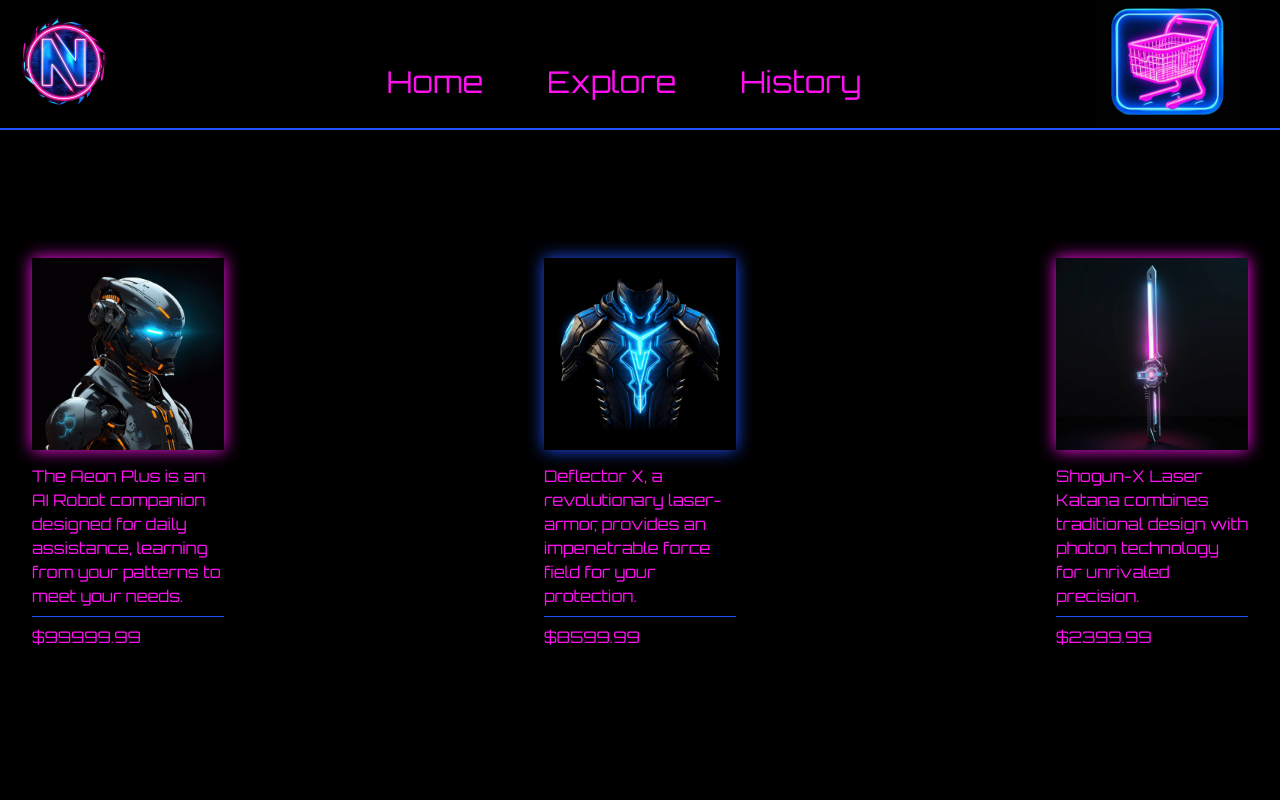
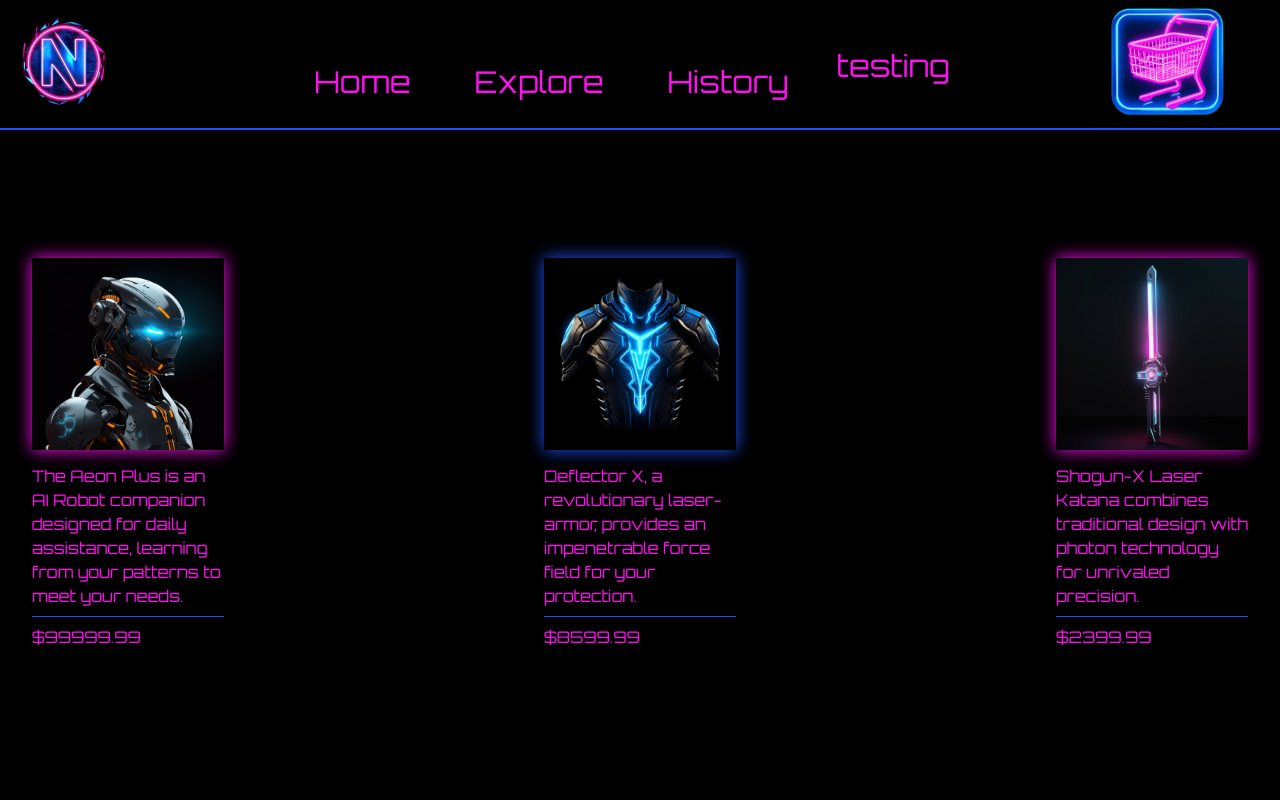
Before and after one commit to OblivionNoirV2/NeonNights, a React (Create React App) app: page / in a window 1280 px wide. Shown: the top 800 px of the page. Built offline with nearby package versions, Linux system fonts and the light colour scheme.

Commit message:
set up context provider

```diff
--- a/src/App.tsx
+++ b/src/App.tsx
@@ -1,12 +1,13 @@
 import React from 'react';
 import logo from './logo.svg';
-import { useState, useEffect } from 'react';
+import { useState, useEffect, useContext } from 'react';
 import './Sparkles.css';
 import { Link, Routes, Route } from 'react-router-dom';
 import Checkout from './Checkout';
 import Home from './Home';
 import Explore from './Sorting';
 import History from './History';
+import { CartContext } from './Context';
 //Want big night, synthy, future club vibes. Dark
 
 //do a cool gradient thing
@@ -42,7 +43,7 @@ const ReallyCoolScrollingText = () => {
     //Cleanup interval on unmount
     return () => clearInterval(intervalId);
   }, []);
-
+  const { cart } = useContext(CartContext);
   return (
     <div className='overflow-hidden w-2/3  mt-2 flex flex-col items-center mr-4 text-2xl'>
       <p className="whitespace-nowrap px-4 animate-ad">
@@ -70,6 +71,9 @@ const ReallyCoolScrollingText = () => {
             </Link>
           </button>
         </li>
+        <li>
+          {cart}
+        </li>
       </ul>
     </div>
   );
@@ -85,7 +89,7 @@ const SiteLogo = () => {
   )
 }
 /*there will be a number positioned over this,
-showing how many items are in the cart*/
+showing how many items are in the cart(number of strings in the array)*/
 const CartIcon = () => {
   return (
     <div className='w-48 mr-4 -mt-8'>
--- a/src/Context.tsx
+++ b/src/Context.tsx
@@ -1,3 +1,22 @@
-//will be used for managing cart items
+import { createContext, useState } from 'react';
+//will be used for managing cart items, a list of strings
+//number over the cart icon will be the length of this array
+interface CartContextProps {
+    cart: string[];
+    setCart: (cart: string[]) => void;
+}
 
+export const CartContext = createContext<CartContextProps>({
+    cart: [],
+    setCart: () => { }
+})
+
+export function CartContextProvider({ children }: { children: React.ReactElement }) {
+    const [cart, setCart] = useState<string[]>(["testing"]);
+    return (
+        <CartContext.Provider value={{ cart, setCart }}>
+            {children}
+        </CartContext.Provider>
+    )
+}
 export default {}
--- a/src/index.tsx
+++ b/src/index.tsx
@@ -4,13 +4,16 @@ import './index.css';
 import App from './App';
 import reportWebVitals from './reportWebVitals';
 import { BrowserRouter } from 'react-router-dom';
+import { CartContextProvider } from './Context';
 const root = ReactDOM.createRoot(
   document.getElementById('root') as HTMLElement
 );
 root.render(
   <React.StrictMode>
     <BrowserRouter>
-      <App />
+      <CartContextProvider>
+        <App />
+      </CartContextProvider>
     </BrowserRouter>
   </React.StrictMode>
 );
```
